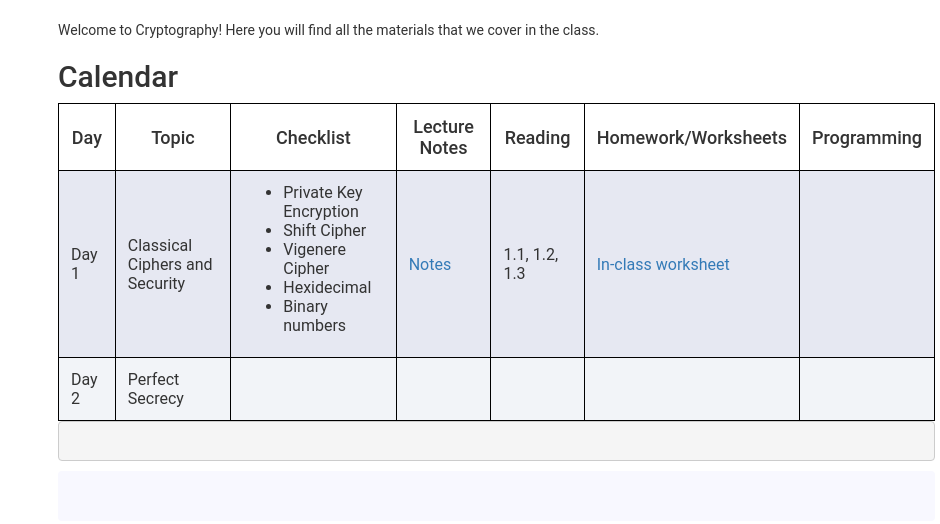
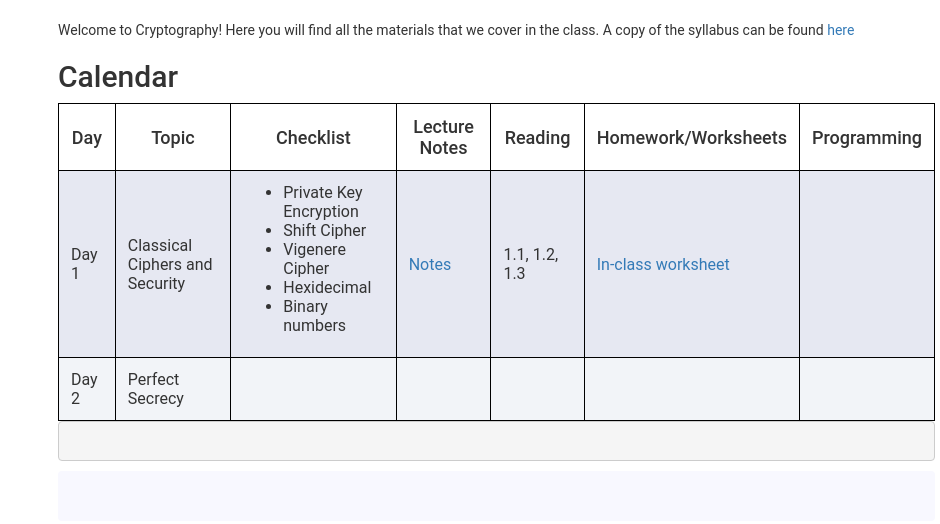
Before and after one commit to jhb10c/jhb10c.github.io, a plain HTML site: page csites/cryptography.html in a window 1280 px wide. Shown: the whole page, without its empty margins (340-1280 px from the left). Drawn offline with nearby package versions, Linux system fonts and the light colour scheme.

Commit message:
add the syllabus

```diff
--- a/csites/cryptography.html
+++ b/csites/cryptography.html
@@ -26,7 +26,7 @@
 
 
 
-<p>Welcome to Cryptography! Here you will find all the materials that we cover in the class.</p>
+<p>Welcome to Cryptography! Here you will find all the materials that we cover in the class. A copy of the syllabus can be found <a href="materials/SyllabusMATH3540.pdf" download>here</a>  </p>
 
 
 <h2>Calendar</h2>
```
Also changed, not shown: 1 other file.
